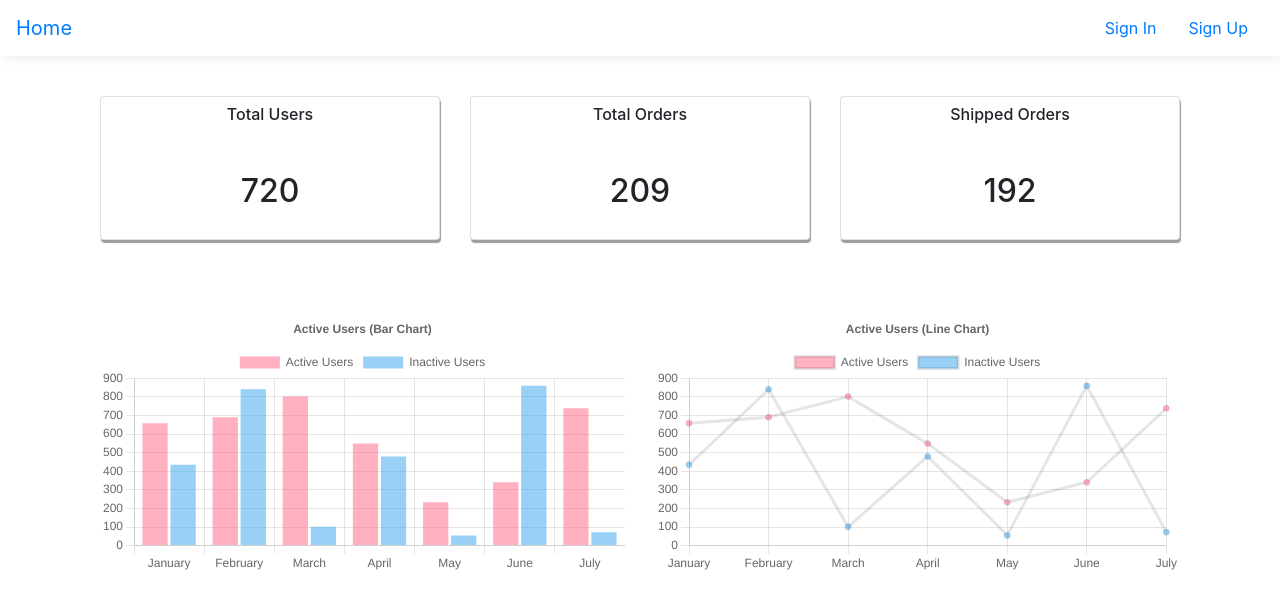
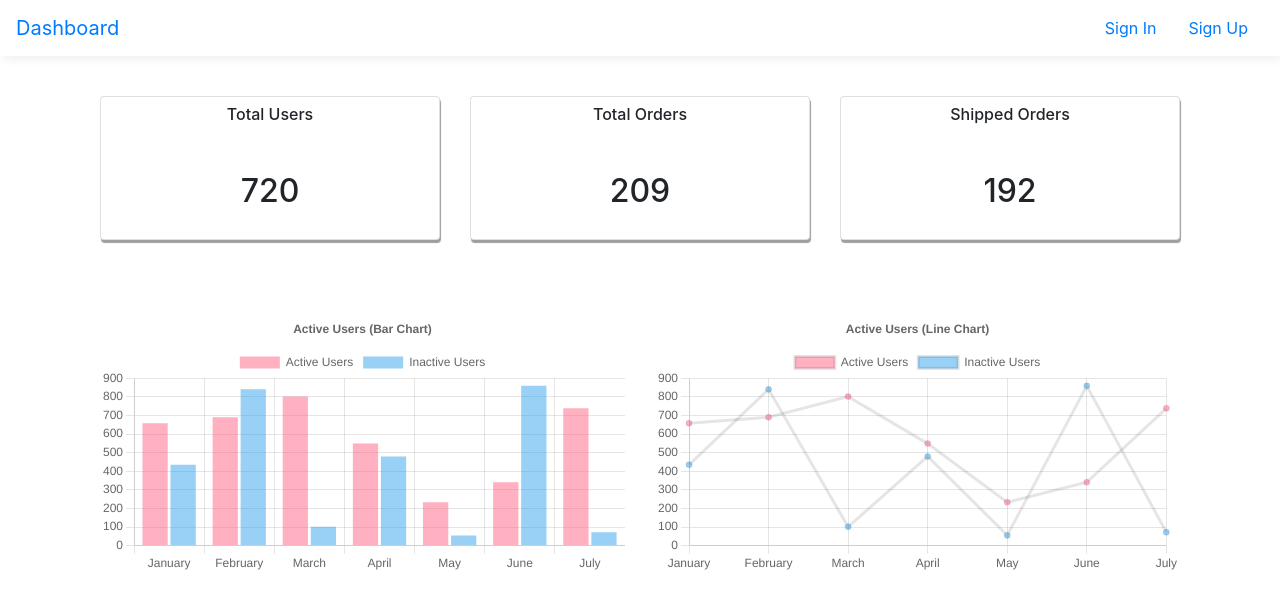
Before and after one commit to aialvi/React-Bootstrap-Minimal-Dashboard, a Next.js app: page / in a window 1280 px wide. Shown: the top 608 px of the page. Built offline with nearby package versions, Linux system fonts and the light colour scheme.

Commit message:
Rename Home

```diff
--- a/components/Layout.js
+++ b/components/Layout.js
@@ -38,7 +38,7 @@ export default function Layout(props) {
         <Nav className="navbar" style={styles.card}>
           <NavItem>
             <Link href="/">
-              <a className="navbar-brand">Home</a>
+              <a className="navbar-brand">Dashboard</a>
             </Link>
           </NavItem>
 
```
